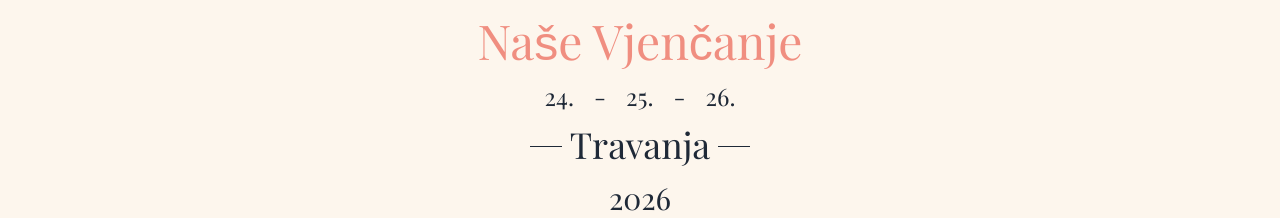
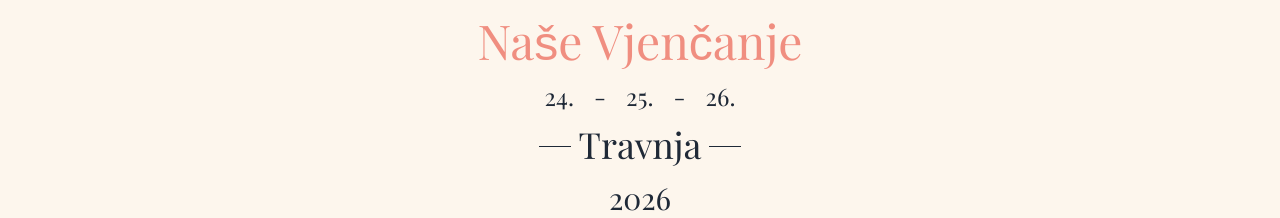
Before and after one commit to AlexLucenaWeb/boda-web, a Next.js app: page /hr in a window 1280 px wide. Shown: the part 840-1058 px from the top of the page. Built offline with nearby package versions, Linux system fonts and the light colour scheme.

Commit message:
translation udpate

```diff
--- a/src/components/Footer.js
+++ b/src/components/Footer.js
@@ -3,7 +3,7 @@ export default function Footer(props) {
   const text = {
       es: {
         title: '¡Os Esperamos!',
-        intro: 'Si tienes alguna alergia o necesitas, por favor comunícanoslo por teléfono.',
+        intro: 'Si tienes alguna alergia, por favor comunícanoslo por teléfono.',
         intro2: 'Os daremos más información cuando se acerque la fecha ¡estad atentos!'
       },
       hz: {
--- a/src/components/WeddingInfo.js
+++ b/src/components/WeddingInfo.js
@@ -9,7 +9,7 @@ export default function WeddingInfo(props) {
       },
       hz: {
         title: 'Naše Vjenčanje',
-        month: 'Travanja',
+        month: 'Travnja',
         intro: 'Provest ćemo vikend zajedno kako bismo proslavili i podijelili s vama naše posebane trenutke. Radujemo se vašem dolasku u',
         sp: 'Španjolska'
       }
```
